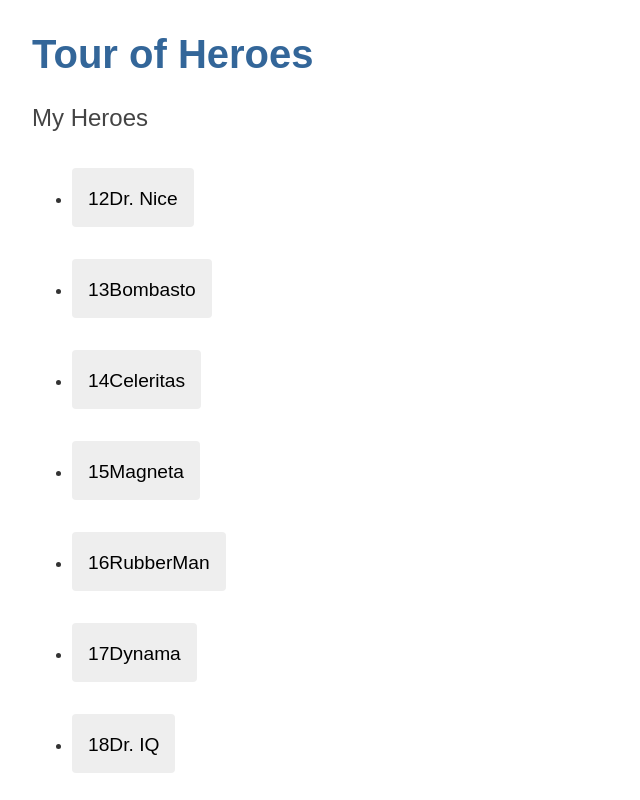
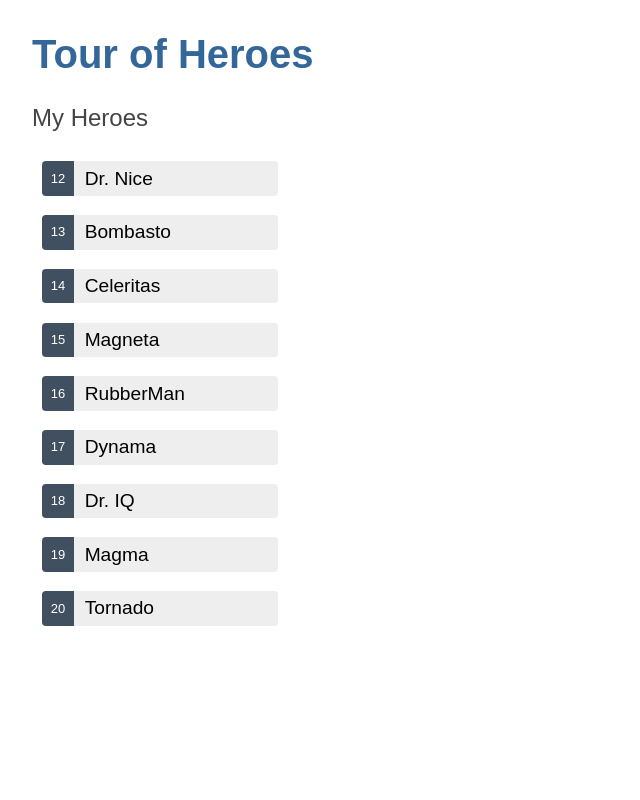
Before and after one commit to lucasfvera/angular-tutorial, an Angular app: page / in a window 1280 px wide. Shown: the top 800 px of the page, without its empty margins (0-640 px from the left). Built offline with nearby package versions, Linux system fonts and the light colour scheme.

Commit message:
Add heroes list styles

```diff
--- a/src/app/heroes/heroes.component.css
+++ b/src/app/heroes/heroes.component.css
@@ -0,0 +1,66 @@
+/* HeroesComponent's private CSS styles */
+.heroes {
+  margin: 0 0 2em 0;
+  list-style-type: none;
+  padding: 0;
+  width: 16em;
+}
+
+.heroes li {
+  display: flex;
+}
+
+.heroes button {
+  flex: 1;
+  cursor: pointer;
+  position: relative;
+  left: 0;
+  background-color: #eee;
+  margin: 0.5em;
+  padding: 0;
+  border-radius: 4px;
+  display: flex;
+  align-items: stretch;
+  height: 1.8em;
+}
+
+.heroes button:hover {
+  color: #2c3a41;
+  background-color: #e6e6e6;
+  left: 0.1em;
+}
+
+.heroes button:active {
+  background-color: #525252;
+  color: #fafafa;
+}
+
+.heroes button.selected {
+  background-color: black;
+  color: white;
+}
+
+.heroes button.selected:hover {
+  background-color: #505050;
+  color: white;
+}
+
+.heroes button.selected:active {
+  background-color: black;
+  color: white;
+}
+
+.heroes .badge {
+  display: inline-block;
+  font-size: small;
+  color: white;
+  padding: 0.8em 0.7em 0 0.7em;
+  background-color: #405061;
+  line-height: 1em;
+  margin-right: 0.8em;
+  border-radius: 4px 0 0 4px;
+}
+
+.heroes .name {
+  align-self: center;
+}
```
